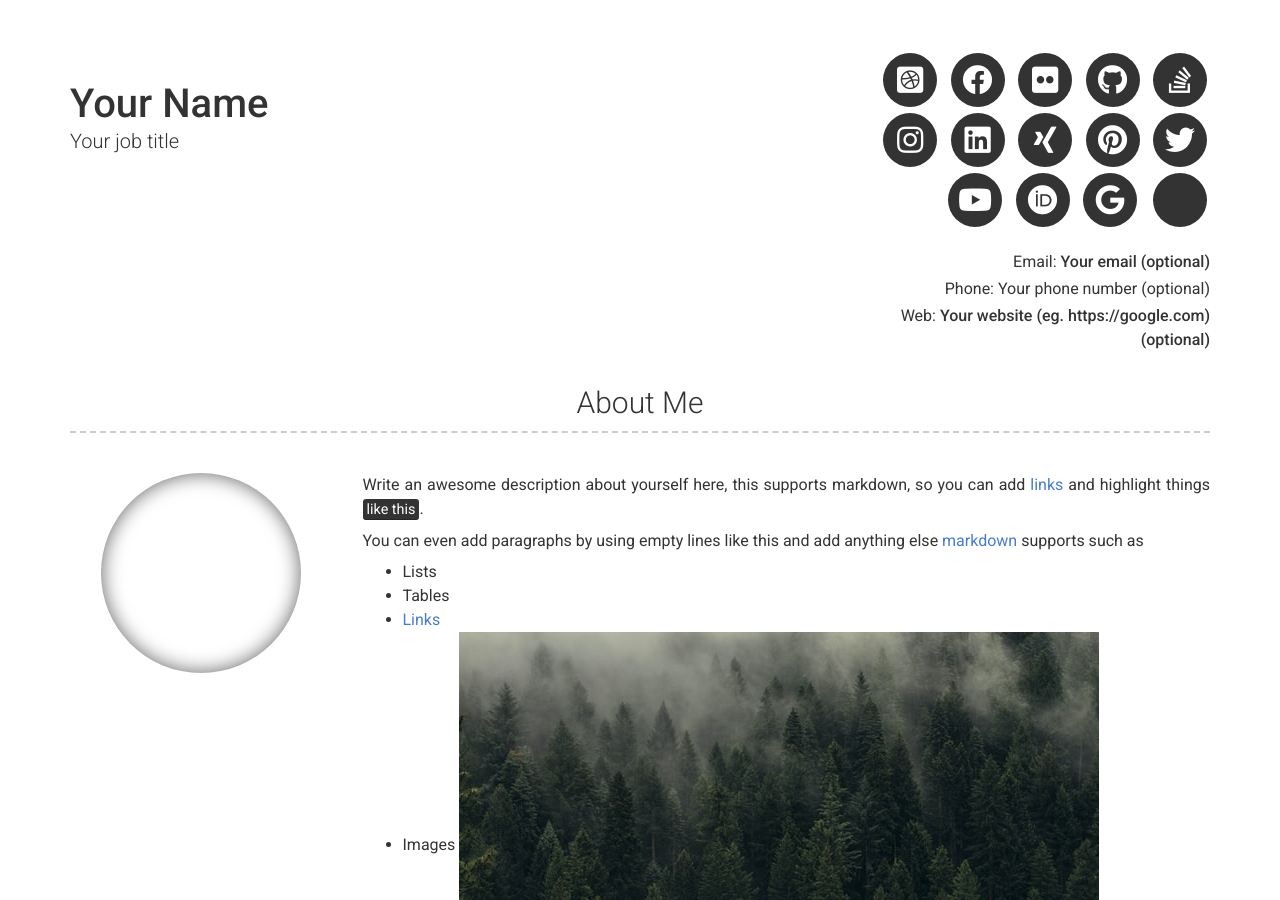
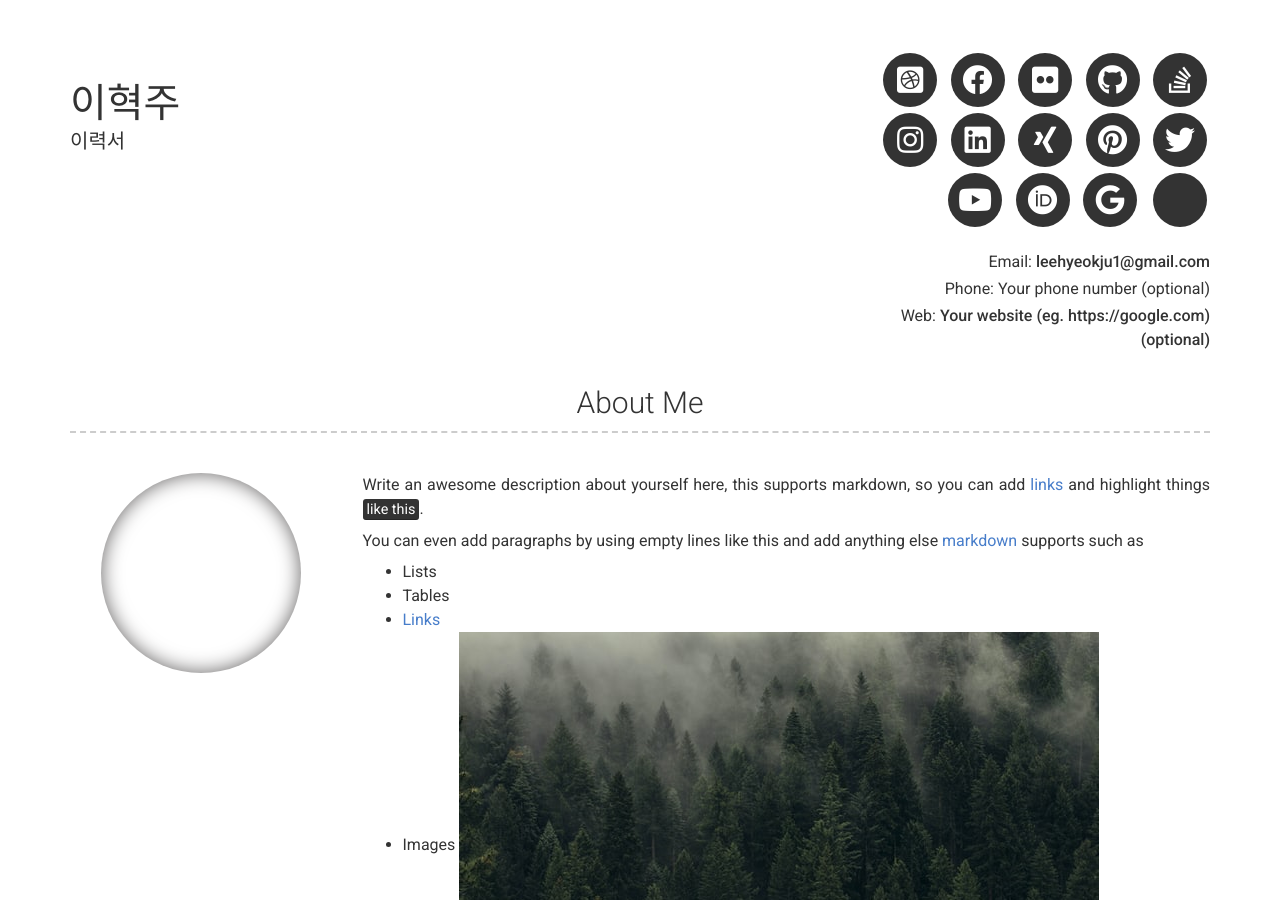
Before and after one commit to fada2020/fada2020.github.io, a Jekyll site: the page built from index.md, in a window 1280 px wide and 900 px high. Built offline with Jekyll 4.4.1, drawn with Linux system fonts in a browser that asks for light colours; nearby versions of some CDN libraries; some of the changed text lies outside the part shown.

Commit message:
이력서 커밋

```diff
--- a/_config.yml
+++ b/_config.yml
@@ -6,9 +6,9 @@ repository: Git repository where your resume will be hosted, only required if yo
 version: 2
 
 # Personal info
-name: Your Name
-title: Your job title
-email: Your email (optional)
+name: 이혁주
+title: 이력서
+email: leehyeokju1@gmail.com
 # email_title: Email (Email title override)
 phone: Your phone number (optional)
 # phone_title: Phone (Phone title override)
```
